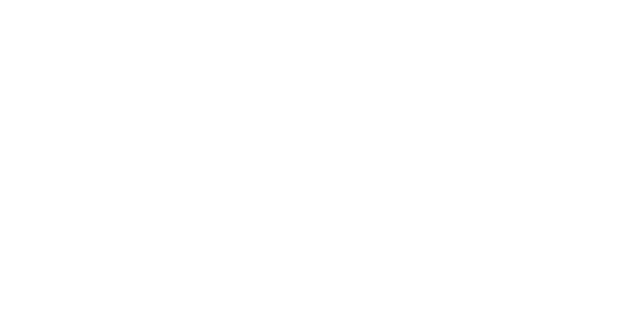
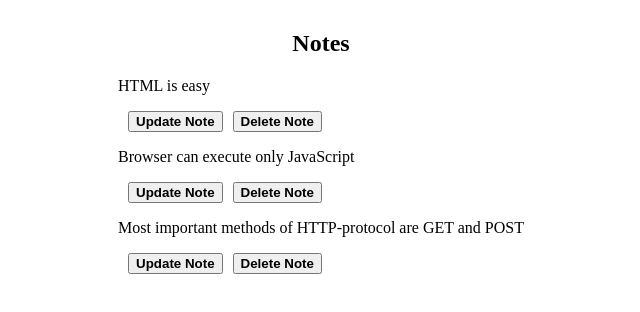
Before and after one commit to adrianagrd/notekeeper-app, a React (Vite) app: page / in a window 1280 px wide. Shown: the top 312 px of the page, without its empty margins (319-959 px from the left). Built offline with nearby package versions, Linux system fonts and the light colour scheme.

Commit message:
chore: Update App component to use lazy loading for images

```diff
--- a/src/App.jsx
+++ b/src/App.jsx
@@ -1,11 +1,35 @@
-function App() {
+import { NotesList } from "./components";
+import './index.css';
 
+const App = () => {
 
-  return (
-    <>
+	const notes = [
+        {
+            id: 1,
+            content: 'HTML is easy',
+            date: '2021-05-30T17:30:31.098Z',
+            important: true
+        },
+        {
+            id: 2,
+            content: 'Browser can execute only JavaScript',
+            date: '2021-05-30T18:39:34.091Z',
+            important: false
+        },
+        {
+            id: 3,
+            content: 'Most important methods of HTTP-protocol are GET and POST',
+            date: '2021-05-30T19:20:14.298Z',
+            important: true
+        }
+    ];
 
-    </>
-  )
-}
+	return (
+		<table className="notesTable">
+			<h2 className="headerTitle">Notes</h2>
+			<NotesList notes={notes} />
+		</table>
+	);
+};
 
-export default App
+export default App;
--- /dev/null
+++ b/src/components/ButtonDeleteNote.jsx
@@ -0,0 +1,18 @@
+import notesService from '../services/notes/notesService';
+
+export const DeleteNoteForm = () => {
+
+    const handleDeleteNote = () => {
+        if (confirm(`Are you sure about deleting the note ?`)) {
+          notesService.deleteNote();
+        }
+      }
+
+    return (
+        <span>
+            <button onClick={handleDeleteNote}>
+                <b>Delete Note</b>
+            </button>
+        </span>
+    )
+}
--- a/src/components/UpdateNoteForm.js
+++ b/src/components/ButtonUpdateNote.jsx
@@ -3,14 +3,14 @@ import notesService from "../services/notes/notesService"
 export const UpdateNoteForm = () => {
 
     const handleUpdateNote = () => {
-        if (confirm(`Are you sure about deleting the note ?`)) {
+        if (confirm(`Are you sure about updating the note ?`)) {
             notesService.updateNotes();
         }
     }
 
     return (
         <span>
-            <button onClick={ handleUpdateNote }>
+            <button onClick={ handleUpdateNote } style={{ margin: '0 10px' }}>
                 <b>Update Note</b>
             </button>
         </span>
--- /dev/null
+++ b/src/components/Note.jsx
@@ -0,0 +1,12 @@
+import { DeleteNoteForm, UpdateNoteForm } from './index';
+
+export const Note = ({ note }) => {
+
+  return (
+    <div>
+      <p>{note.content}</p>
+      <UpdateNoteForm />
+      <DeleteNoteForm />
+    </div>
+  );
+};
--- /dev/null
+++ b/src/components/NotesList.jsx
@@ -0,0 +1,11 @@
+import { Note } from './Note';
+
+export const NotesList = ({ notes }) => {
+  return (
+    <>
+      {notes ? notes.map((note) => (
+        <Note key={note.id} note={note} />
+      )) : null}
+    </>
+  );
+}
--- /dev/null
+++ b/src/components/index.js
@@ -0,0 +1,5 @@
+export { CreateNoteForm } from './ButtonCreateNote';
+export { DeleteNoteForm } from './ButtonDeleteNote';
+export { UpdateNoteForm } from './ButtonUpdateNote';
+export { Note } from './Note';
+export { NotesList } from './NotesList';
--- /dev/null
+++ b/src/index.css
@@ -0,0 +1,7 @@
+.notesTable {
+    margin: 0 auto;
+}
+
+.headerTitle {
+    text-align: center;
+}
--- a/src/services/notes/notesService.js
+++ b/src/services/notes/notesService.js
@@ -1,11 +1,11 @@
 const BASE_API_URL = 'https://notekeeper-api-bx4z.onrender.com';
 
-export const getAll = async () => {
+ const getAllNotes = async () => {
   const response = await fetch(BASE_API_URL);
   return response.json();
 };
 
-export const create = async (newNote) => {
+ const createNotes = async (newNote) => {
   const response = await fetch(BASE_API_URL, {
     method: 'POST',
     headers: {
@@ -16,13 +16,13 @@ export const create = async (newNote) => {
   return response.json();
 };
 
-export const deleteNotes = async (id) => {
+ const deleteNotes = async (id) => {
   await fetch(`${BASE_API_URL}/${id}`, {
     method: 'DELETE',
   });
 };
 
-export const updateNotes = async (id, updatedNote) => {
+ const updateNotes = async (id, updatedNote) => {
   const response = await fetch(`${BASE_API_URL}/${id}`, {
     method: 'PUT',
     headers: {
@@ -32,3 +32,10 @@ export const updateNotes = async (id, updatedNote) => {
   });
   return response.json();
 };
+
+export default {
+  getAllNotes,
+  createNotes,
+  deleteNotes,
+  updateNotes,
+}
```
Also changed, not shown: src/components/Note.js (deleted, +0 -18 lines), src/components/NotesList.js (deleted, +0 -9 lines), src/components/ButtonCreateNote.jsx (renamed from src/components/CreateNoteForm.js).
